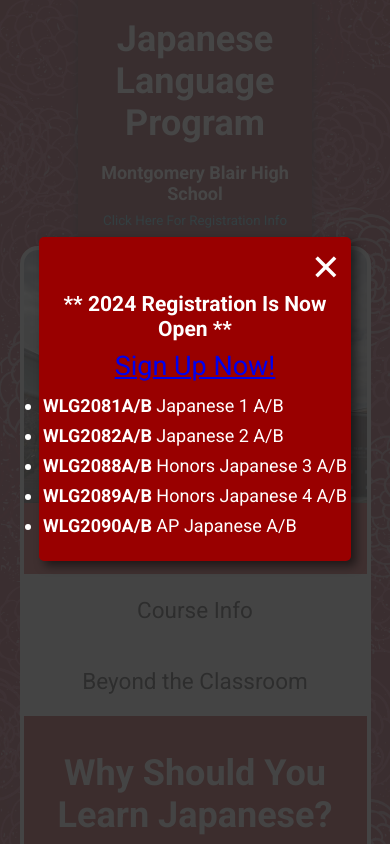
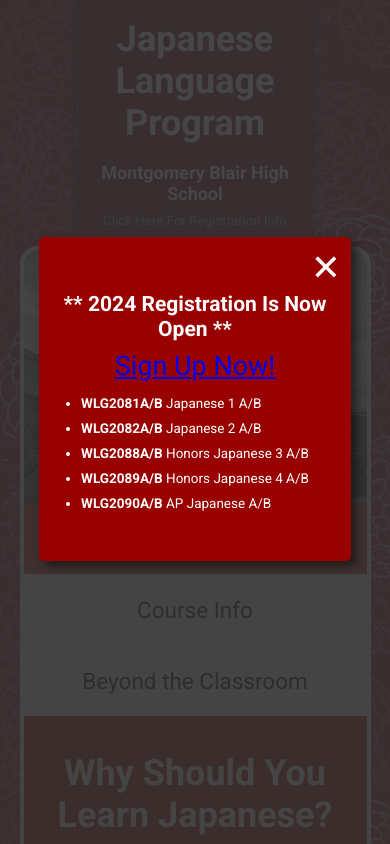
Before and after one commit to alsolecki/japaneseclass, a React (Vite) app: page / in a window 390 px wide. Shown: the top 844 px of the page. Built offline with nearby package versions, Linux system fonts and the light colour scheme.

Commit message:
fixed mobile call to action type

```diff
--- a/src/App.css
+++ b/src/App.css
@@ -155,7 +155,7 @@
 }
 .call-info a {
   font-size: 1.5rem;
-  padding: 0.5rem 0 0.5rem;
+  padding: 0.5rem 0 0.75rem;
 }
 .call-info ul {
   margin: 0 auto 0;
@@ -270,3 +270,11 @@
     list-style-type: none;
   }
 }
+
+@media screen and (max-width: 450px) {
+
+  .call-info li {
+    font-size: 0.75rem;
+  }
+
+}
--- a/src/CalltoAction.jsx
+++ b/src/CalltoAction.jsx
@@ -1,6 +1,7 @@
 import React from 'react'
 
 const CalltoAction = ({ setCallVisible }) => {
+
   return (
     <div className="call-to-action-bg">
       <div className="call-to-action-modal">
```
